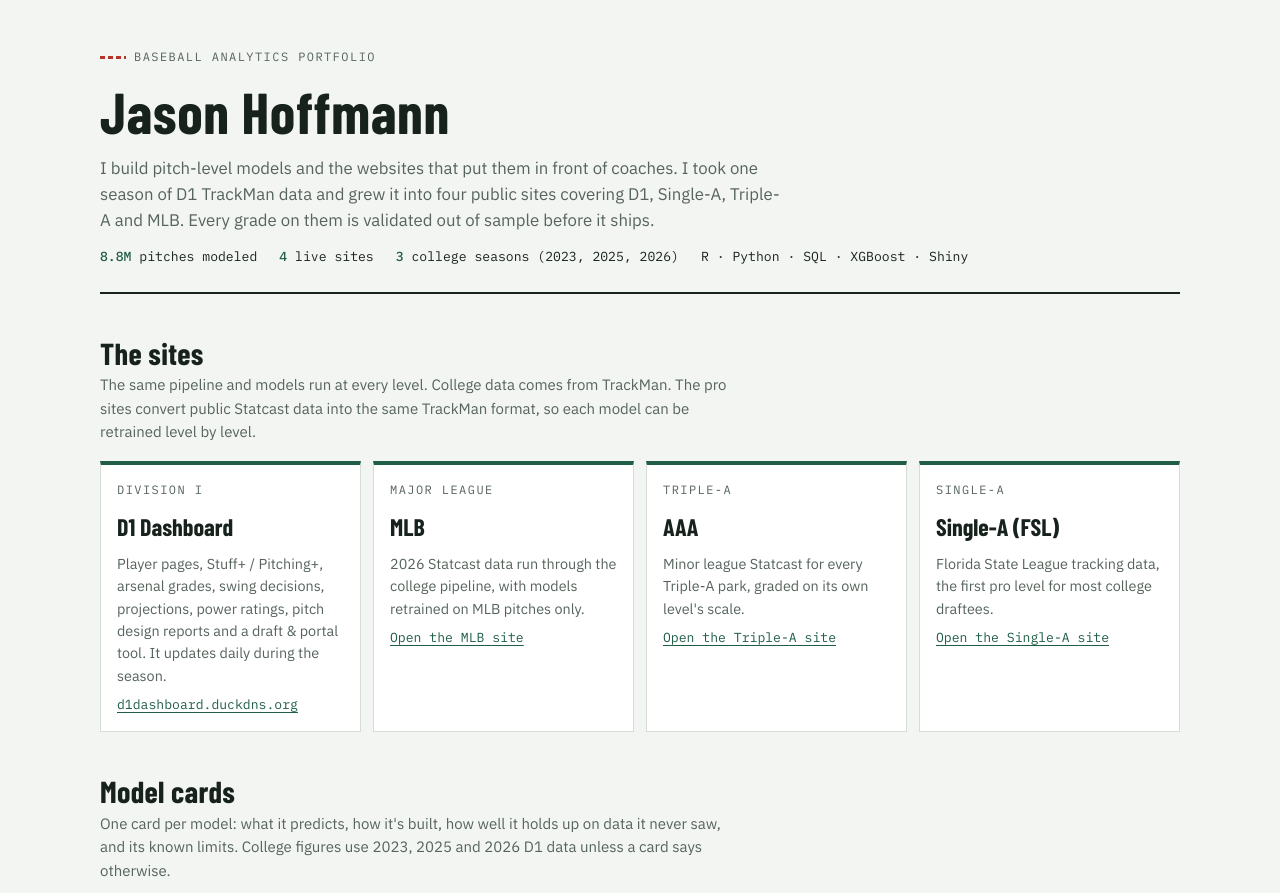
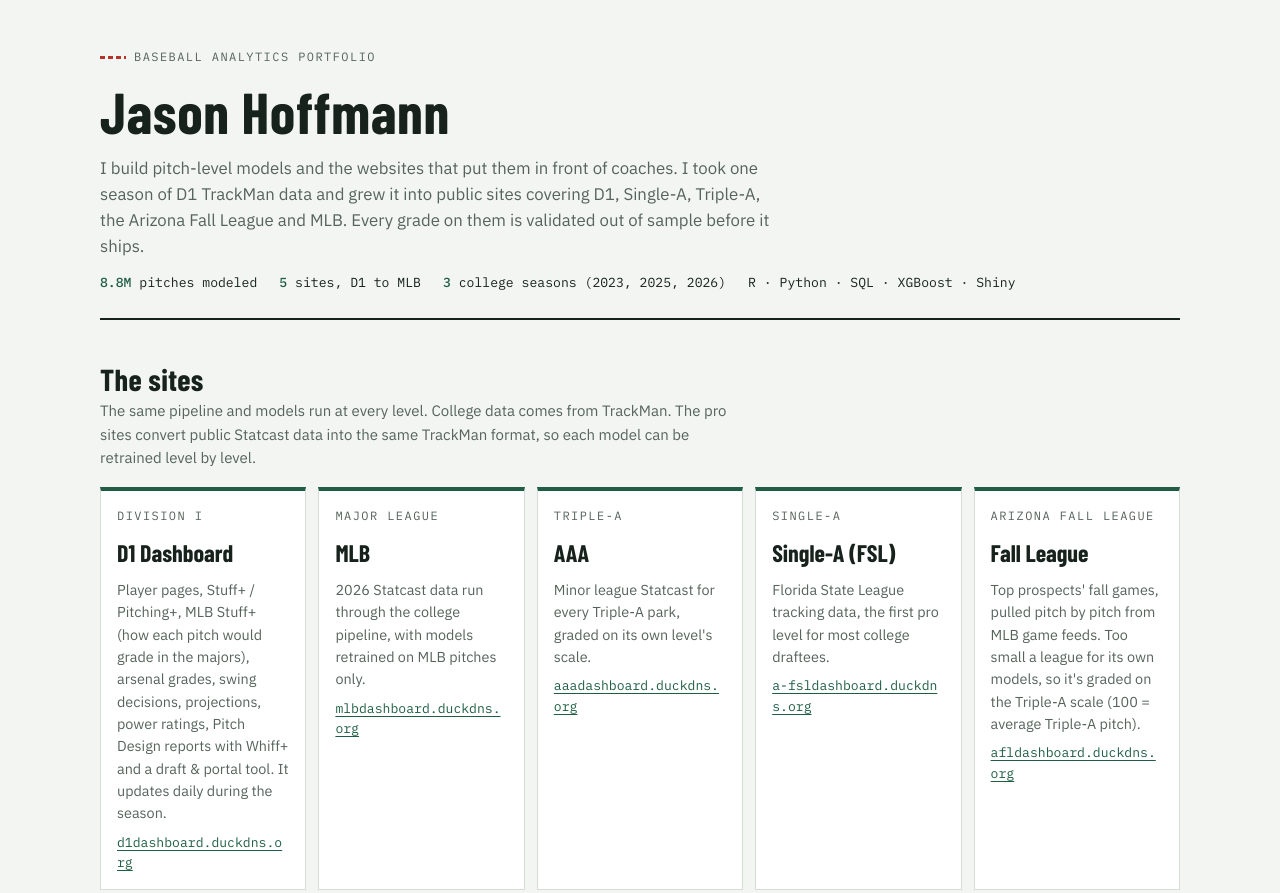
Before and after one commit to Jhoffey/jhoffey.github.io, a plain HTML site: page index.html in a window 1280 px wide. Shown: the top 893 px of the page. Drawn offline with nearby package versions, Linux system fonts and the light colour scheme.

Commit message:
Portfolio hub: Fall League, DuckDNS links, Whiff+ card, MLB Stuff+
Co-Authored-By: Claude Opus 5.5 <noreply@anthropic.com>
Claude-Session: https://claude.ai/code/session_01VMFptQMUaX9DeA1ueyRAHj

```diff
--- a/index.html
+++ b/index.html
@@ -3,7 +3,7 @@
 <head>
 <meta charset="utf-8">
 <meta name="viewport" content="width=device-width, initial-scale=1">
-<meta name="description" content="Jason Hoffmann: baseball analytics portfolio. Four live sites, validated model cards and research.">
+<meta name="description" content="Jason Hoffmann: baseball analytics portfolio. Five sites from D1 to MLB, validated model cards and research.">
 <title>Jason Hoffmann Baseball Analytics</title>
 <link rel="preconnect" href="https://fonts.googleapis.com">
 <link rel="stylesheet" href="https://fonts.googleapis.com/css2?family=Barlow+Condensed:wght@600;700&family=IBM+Plex+Sans:wght@400;500;600&family=IBM+Plex+Mono:wght@400;500&display=swap">
@@ -54,7 +54,7 @@ h3 { font-size: 1.35rem; }
 section { display: grid; gap: 18px; }
 .sec-head { display: grid; gap: 4px; }
 .sec-head p { margin: 0; color: var(--muted); max-width: 70ch; }
-.sites { display: grid; grid-template-columns: repeat(auto-fit, minmax(230px, 1fr)); gap: 12px; }
+.sites { display: grid; grid-template-columns: repeat(auto-fit, minmax(190px, 1fr)); gap: 12px; }
 .site { background: var(--surface); border: 1px solid var(--line); border-top: 4px solid var(--accent); padding: 16px; display: grid; gap: 8px; align-content: start; min-width: 0; }
 .site .lvl { font-family: var(--display); font-size: 1.5rem; font-weight: 700; }
 .site p { margin: 0; font-size: .9rem; color: var(--muted); }
@@ -88,10 +88,10 @@ footer { color: var(--muted); font-size: .85rem; border-top: 1px solid var(--lin
   <header class="mast">
     <div class="eyebrow"><span class="seam"></span>Baseball analytics portfolio</div>
     <h1>Jason Hoffmann</h1>
-    <p>I build pitch-level models and the websites that put them in front of coaches. I took one season of D1 TrackMan data and grew it into four public sites covering D1, Single-A, Triple-A and MLB. Every grade on them is validated out of sample before it ships.</p>
+    <p>I build pitch-level models and the websites that put them in front of coaches. I took one season of D1 TrackMan data and grew it into public sites covering D1, Single-A, Triple-A, the Arizona Fall League and MLB. Every grade on them is validated out of sample before it ships.</p>
     <div class="facts">
       <span><b>8.8M</b> pitches modeled</span>
-      <span><b>4</b> live sites</span>
+      <span><b>5</b> sites, D1 to MLB</span>
       <span><b>3</b> college seasons (2023, 2025, 2026)</span>
       <span>R · Python · SQL · XGBoost · Shiny</span>
     </div>
@@ -106,26 +106,32 @@ footer { color: var(--muted); font-size: .85rem; border-top: 1px solid var(--lin
       <article class="site">
         <div class="eyebrow">Division I</div>
         <div class="lvl">D1 Dashboard</div>
-        <p>Player pages, Stuff+ / Pitching+, arsenal grades, swing decisions, projections, power ratings, pitch design reports and a draft &amp; portal tool. It updates daily during the season.</p>
+        <p>Player pages, Stuff+ / Pitching+, MLB Stuff+ (how each pitch would grade in the majors), arsenal grades, swing decisions, projections, power ratings, Pitch Design reports with Whiff+ and a draft &amp; portal tool. It updates daily during the season.</p>
         <a href="https://d1dashboard.duckdns.org" target="_blank" rel="noopener">d1dashboard.duckdns.org</a>
       </article>
       <article class="site">
         <div class="eyebrow">Major League</div>
         <div class="lvl">MLB</div>
         <p>2026 Statcast data run through the college pipeline, with models retrained on MLB pitches only.</p>
-        <a href="https://dcpro-mlb.politewave-07a5c839.westus.azurecontainerapps.io" target="_blank" rel="noopener">Open the MLB site</a>
+        <a href="https://mlbdashboard.duckdns.org" target="_blank" rel="noopener">mlbdashboard.duckdns.org</a>
       </article>
       <article class="site">
         <div class="eyebrow">Triple-A</div>
         <div class="lvl">AAA</div>
         <p>Minor league Statcast for every Triple-A park, graded on its own level's scale.</p>
-        <a href="https://dcpro-aaa.politewave-07a5c839.westus.azurecontainerapps.io" target="_blank" rel="noopener">Open the Triple-A site</a>
+        <a href="https://aaadashboard.duckdns.org" target="_blank" rel="noopener">aaadashboard.duckdns.org</a>
       </article>
       <article class="site">
         <div class="eyebrow">Single-A</div>
         <div class="lvl">Single-A (FSL)</div>
         <p>Florida State League tracking data, the first pro level for most college draftees.</p>
-        <a href="https://dcpro-a.politewave-07a5c839.westus.azurecontainerapps.io" target="_blank" rel="noopener">Open the Single-A site</a>
+        <a href="https://a-fsldashboard.duckdns.org" target="_blank" rel="noopener">a-fsldashboard.duckdns.org</a>
+      </article>
+      <article class="site">
+        <div class="eyebrow">Arizona Fall League</div>
+        <div class="lvl">Fall League</div>
+        <p>Top prospects' fall games, pulled pitch by pitch from MLB game feeds. Too small a league for its own models, so it's graded on the Triple-A scale (100 = average Triple-A pitch).</p>
+        <a href="https://afldashboard.duckdns.org" target="_blank" rel="noopener">afldashboard.duckdns.org</a>
       </article>
     </div>
   </section>
@@ -182,6 +188,18 @@ footer { color: var(--muted); font-size: .85rem; border-top: 1px solid var(--lin
         <dl><dt>Limits</dt><dd>It needs more pitches than Stuff+ to settle, and on the MLB data Stuff+ alone predicts better (0.28 vs 0.16).</dd></dl>
       </article>
 
+      <article class="card" id="whiff">
+        <header><h3>Whiff+</h3><span class="tag">swing and miss</span></header>
+        <p>The chance a pitch gets a whiff, from its shape, how it plays off the fastball, where it crossed the plate and the count. It feeds Pitching+, the arsenal grades and the Pitch Design reports.</p>
+        <dl>
+          <dt>Inputs</dt><dd>Velo, IVB, HB, spin, extension and release, differences from the primary fastball, plate location, approach angles, count and platoon. Lefties are mirrored so one model learns from both hands.</dd>
+          <dt>Method</dt><dd>XGBoost on whiffs per pitch, 5-fold cross-fit by pitcher, so no pitcher is graded by a model that saw his own games. New games are scored the same way.</dd>
+        </dl>
+        <div class="val">
+          <span>Log loss <span class="num">.282</span>, <span class="num">14.6%</span> better than a flat whiff rate, with no pitcher leakage</span>
+        </div>
+        <dl><dt>Limits</dt><dd>It grades swing-and-miss only. Called strikes and contact quality come in through Pitching+.</dd></dl>
+      </article>
       <article class="card" id="arsenal-grades">
         <header><h3>Arsenal Grades</h3><span class="tag">20–80 scale</span></header>
         <p>Turns the pitch models into scouting-scale grades for each pitch and for the whole arsenal, with plain-English flags like "underused weapon."</p>
@@ -270,7 +288,7 @@ footer { color: var(--muted); font-size: .85rem; border-top: 1px solid var(--lin
     </div>
   </section>
 
-  <footer>Built with R (data.table, xgboost, Shiny) and Python (pandas, scikit-learn). Data: TrackMan (D1) and public Statcast (pro), 2023–2026.</footer>
+  <footer>Built with R (data.table, xgboost, Shiny) and Python (pandas, scikit-learn). Data: TrackMan (D1) and public Statcast and MLB game feeds (pro and Fall League), 2023–2026. Code: <a href="https://github.com/Jhoffey">github.com/Jhoffey</a>.</footer>
 </div>
 </body>
 </html>
```
